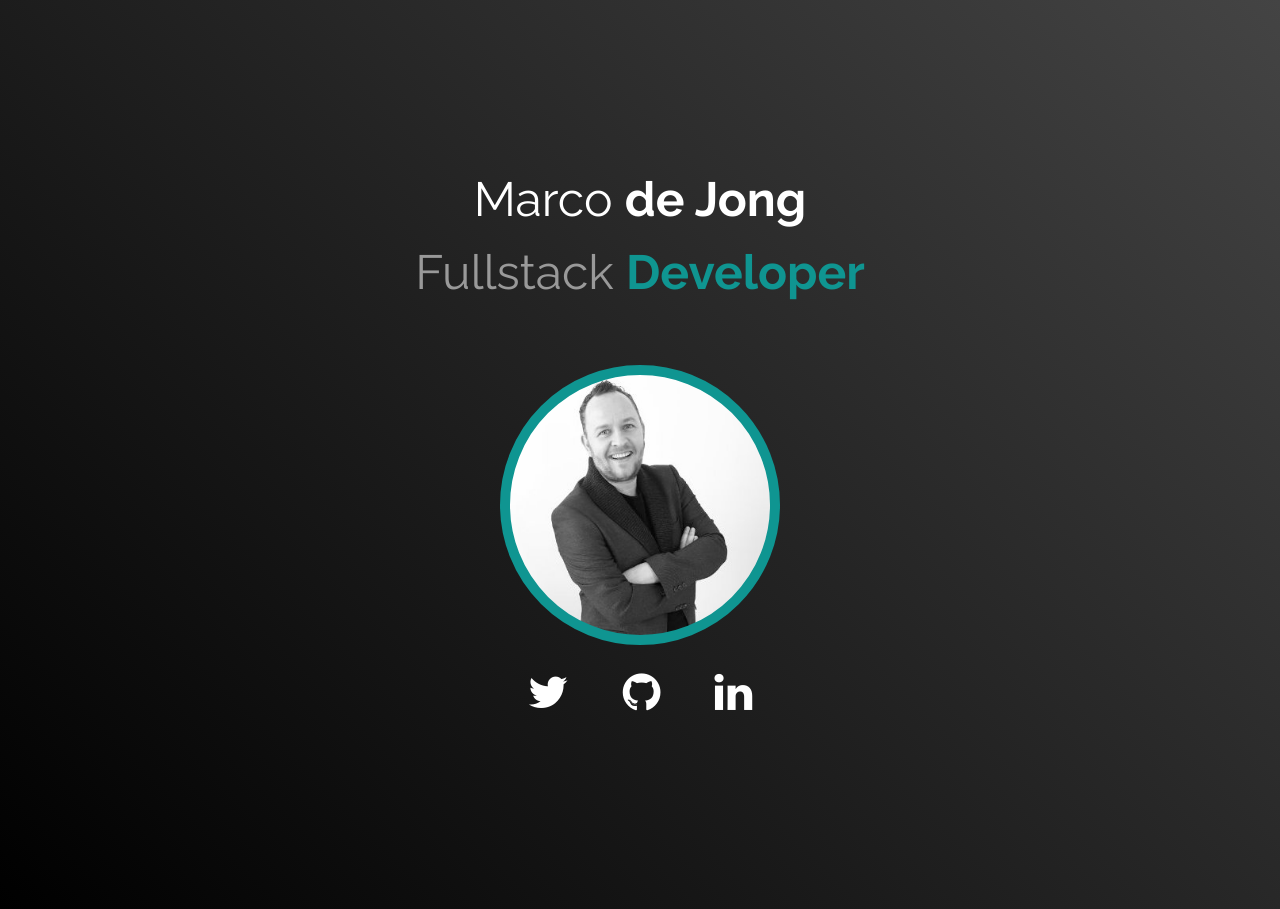
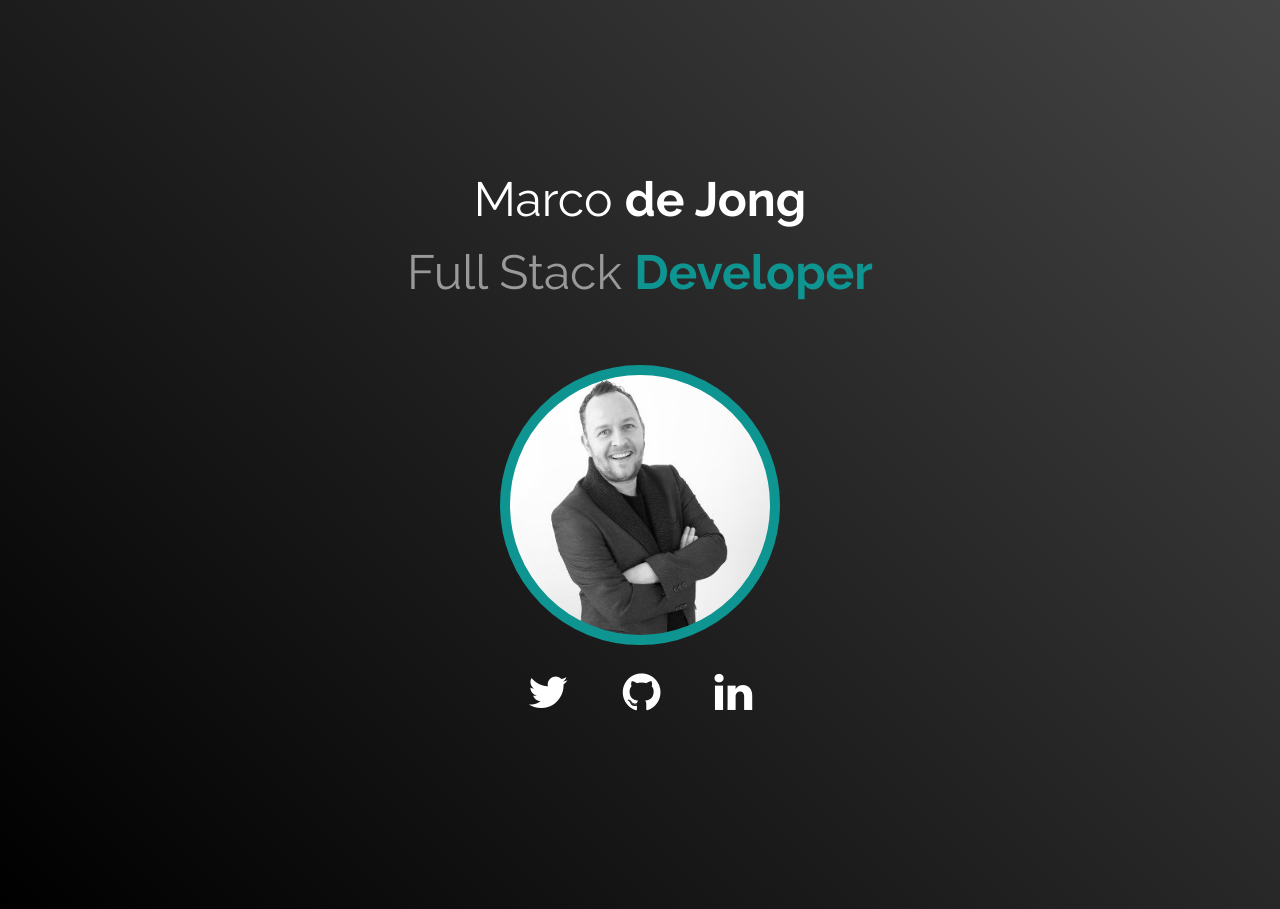
Before and after one commit to MarcoDeJong/marcodejong.github.io, a Jekyll site: the page built from index.md, in a window 1280 px wide. Built offline with Jekyll 4.4.1, drawn with Linux system fonts in a browser that asks for light colours.

Commit message:
chore(copy): spell full stack correctly

```diff
--- a/index.md
+++ b/index.md
@@ -2,5 +2,5 @@
 layout: landing
 ---
 <h1 class="landing__title">Marco <strong>de Jong</strong></h1>
-<h2 class="landing__subtitle">Fullstack <span class="ui__emphasize">Developer</span></h2>
+<h2 class="landing__subtitle">Full Stack <span class="ui__emphasize">Developer</span></h2>
 <div class="landing__image"></div>
```
